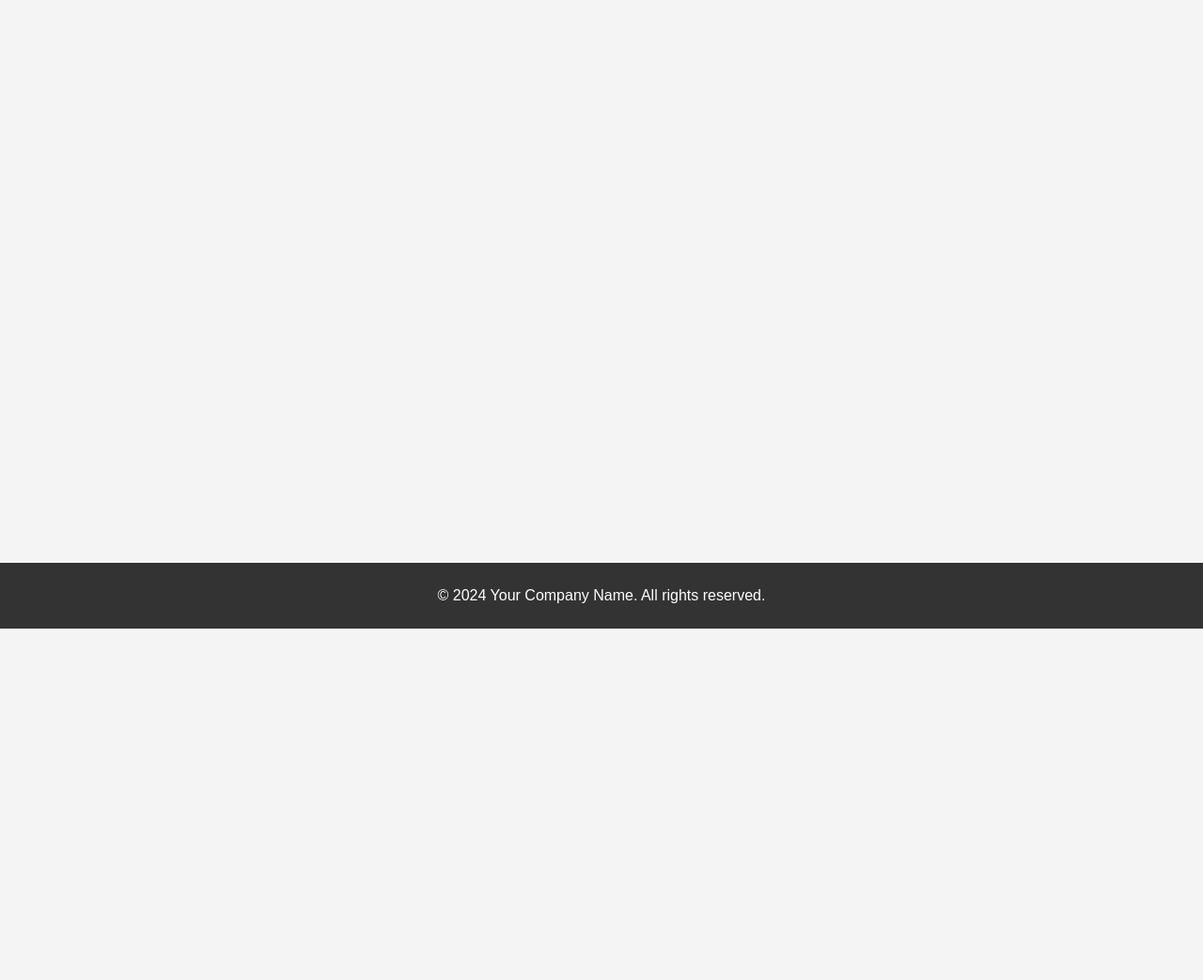
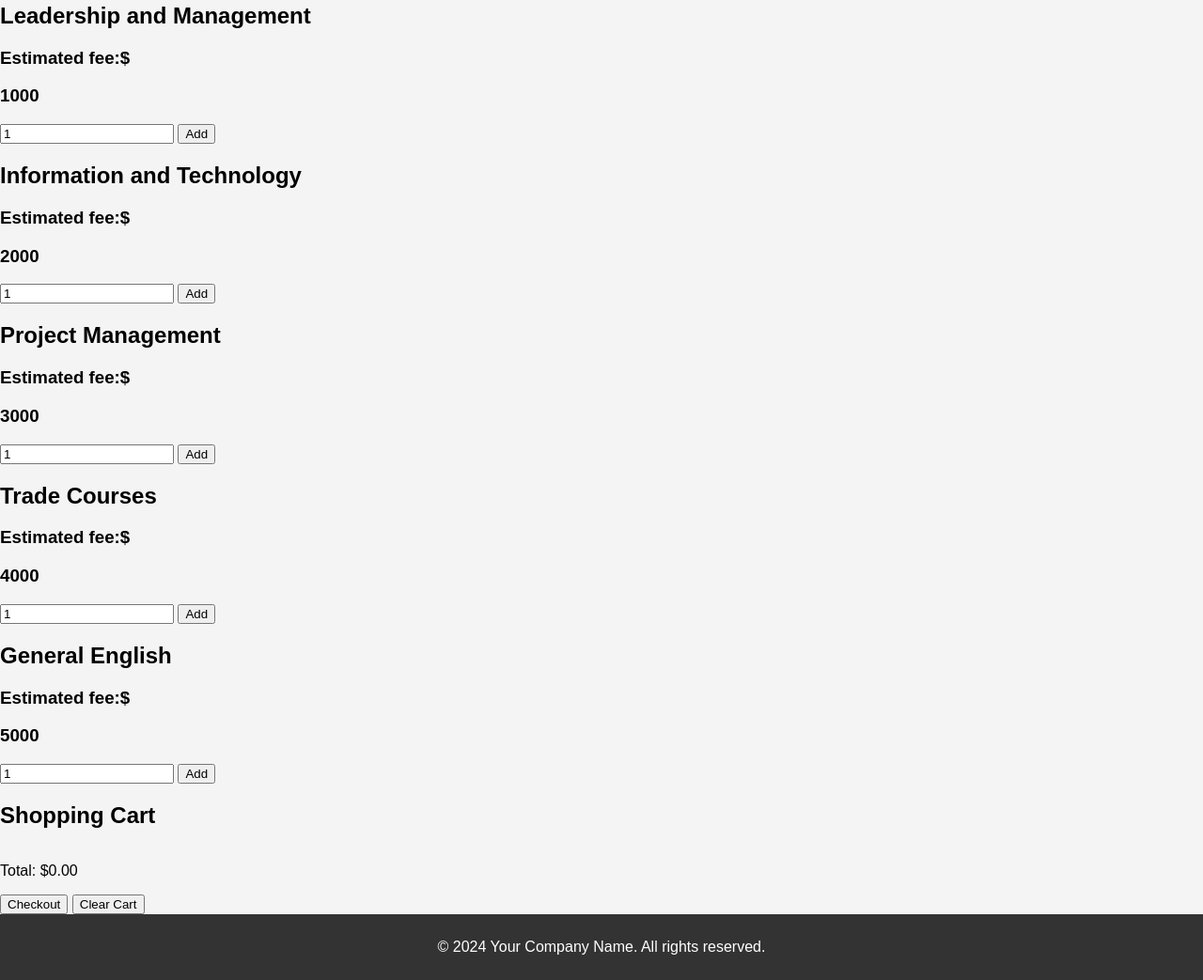
Before and after one commit to Riceshoweraaa/rice, a plain HTML site: page courseware.html in a window 1280 px wide. Shown: the part 131-1174 px from the top of the page at 94% size. Before the commit the page ends 800 px from the top, so only its background shows below. Drawn offline with Linux system fonts and the light colour scheme; a script that the page names is missing.

Commit message:
Update courseware.html

```diff
--- a/courseware.html
+++ b/courseware.html
@@ -1,4 +1,4 @@
-<!DOCTYPE html>
+                <!DOCTYPE html>
 <html lang="en">
 <head>
     <meta charset="UTF-8">
@@ -9,11 +9,6 @@
     <script src="https://cdnjs.cloudflare.com/ajax/libs/js-cookie/2.2.1/js.cookie.min.js"></script>
     <!-- 引入外部JavaScript文件 -->
     <script src="checkLogin.js"></script>
-    <script>
-        window.onload = function() {
-            checkLogin(); // 调用外部文件中的checkLogin函数
-        };
-    </script>
 </head>
 <body>
     <!-- Courseware页面内容 -->
@@ -22,6 +17,47 @@
         <p>Welcome to the courseware section. Here you will find all the materials you need for your studies.</p>
         <!-- 在这里添加更多的课程内容 -->
     </div>
+    <div class="container">
+        <div class="course">
+          <h2>Leadership and Management</h2>
+          <h3>Estimated fee:$<p>1000</p></h3>
+          <input type="number" value="1" class="quantity-input">
+          <button class="button add">Add</button>
+        </div>
+        <div class="course">
+          <h2>Information and Technology</h2>
+          <h3>Estimated fee:$<p>2000</p></h3>
+          <input type="number" value="1" class="quantity-input">
+          <button class="button add">Add</button>
+        </div>
+        <div class="course">
+          <h2>Project Management</h2>
+          <h3>Estimated fee:$<p>3000</p></h3>
+          <input type="number" value="1" class="quantity-input">
+          <button class="button add">Add</button>
+        </div>
+        <div class="course">
+          <h2>Trade Courses</h2>
+          <h3>Estimated fee:$<p>4000</p></h3>
+          <input type="number" value="1" class="quantity-input">
+          <button class="button add">Add</button>
+        </div>
+        <div class="course">
+          <h2>General English</h2>
+          <h3>Estimated fee:$<p>5000</p></h3>
+          <input type="number" value="1" class="quantity-input">
+          <button class="button add">Add</button>
+        </div>
+      </div>
+      </div>
+      <div class="shopping-cart">
+        <h2>Shopping Cart</h2>
+        <table id="cart-table">
+        </table>
+        <p class="total">Total: $<span id="cart-total">0.00</span></p>
+        <button class="button Checkout" onclick="checkout()">Checkout</button>
+        <button class="button Clear" onclick="clearCart()">Clear Cart</button>
+      </div>
     <!-- 底部栏 -->
     <div class="footer">
         <p>&copy; 2024 Your Company Name. All rights reserved.</p>
```
